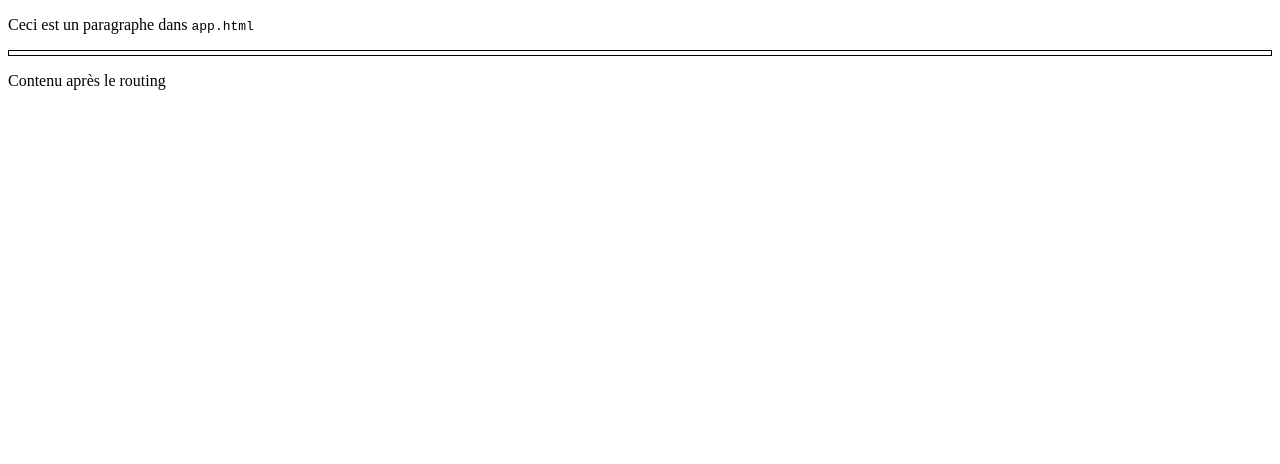
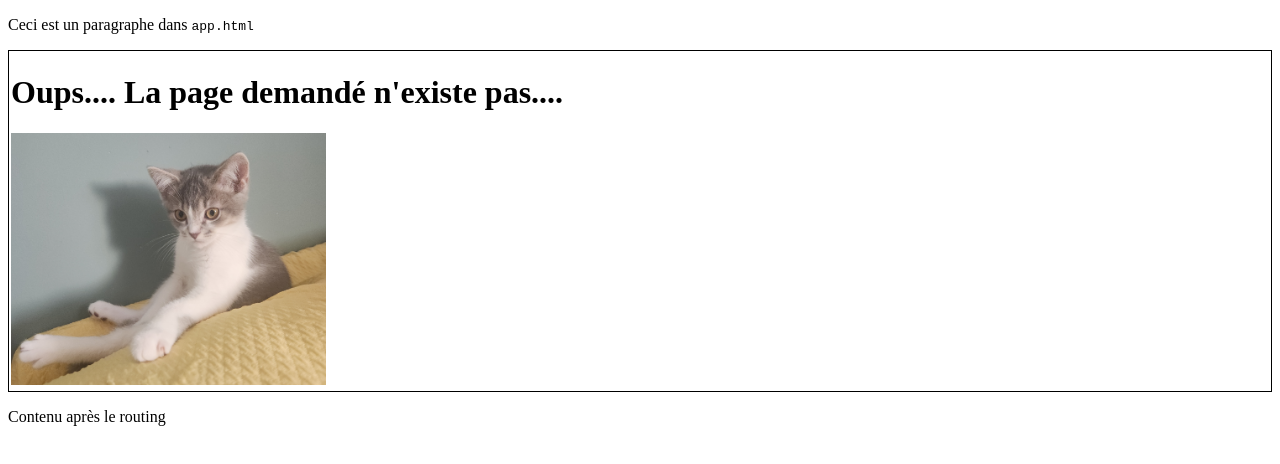
Before and after one commit to Quentigus/2026-ensim-tp-angular-todo, an Angular app: page /not-found in a window 1280 px wide. Before the commit this address led to /. Shown: the top 464 px of the page. Built offline with nearby package versions, Linux system fonts and the light colour scheme.

Commit message:
Correction 8.2

```diff
--- a/src/app/app.ts
+++ b/src/app/app.ts
@@ -1,10 +1,8 @@
 import { Component, signal } from '@angular/core';
 import { RouterOutlet } from '@angular/router';
-import { Presentation } from './presentation/presentation';
-import { ToDoList } from './to-do-list/to-do-list';
 
 @Component({
-  imports: [RouterOutlet, Presentation, ToDoList],
+  imports: [RouterOutlet],
   selector: 'app-root',
   styleUrl: './app.scss',
   templateUrl: './app.html',
--- /dev/null
+++ b/src/app/shared/not-found/not-found.html
@@ -0,0 +1,2 @@
+<h1>Oups.... La page demandé n'existe pas....</h1>
+<img src="bulbul.jpg"/>
--- /dev/null
+++ b/src/app/shared/not-found/not-found.scss
@@ -0,0 +1,3 @@
+img {
+    width : 25%;
+}
```
Also changed, not shown: src/app/app.routes.ts (+14 -0 lines), src/app/shared/not-found/not-found.ts (added, +9 -0 lines), public/bulbul.jpg (added), 1 other file (tests, documents, lock files or other folders).
